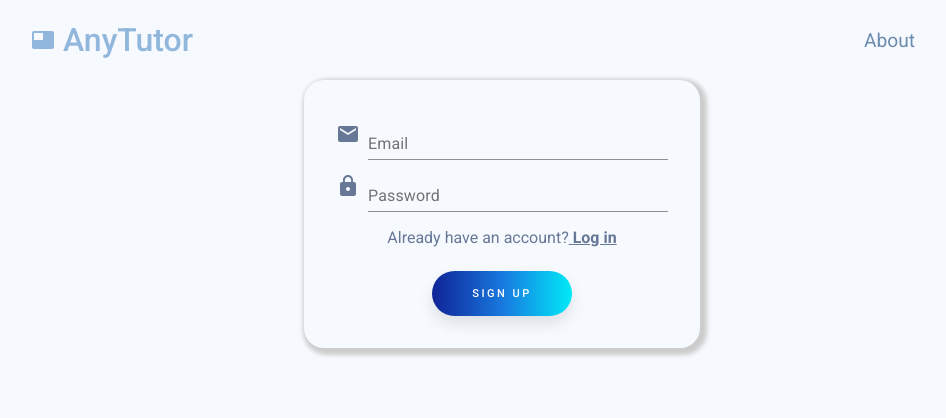
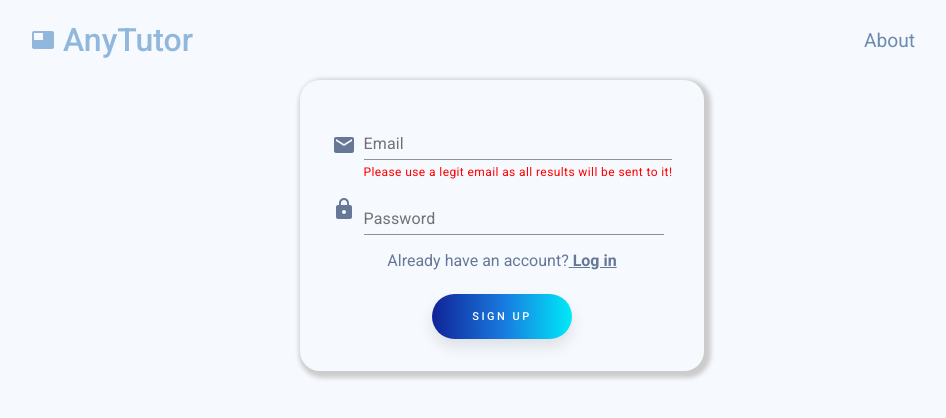
Before and after one commit to AllardQuek/AnyTutor, a React (Create React App) app: page /login in a window 1280 px wide. Shown: the top 418 px of the page, without its empty margins (138-1084 px from the left). Built offline with nearby package versions, Linux system fonts and the light colour scheme; no server answers.

Commit message:
added helper text for email input

```diff
--- a/src/App.js
+++ b/src/App.js
@@ -16,7 +16,9 @@ function App() {
   const [email, setEmail] = useState("");
   const [uploadEmail, setUploadEmail] = useState("");
   const [password, setPassword] = useState("");
-  const [emailError, setEmailError] = useState("");
+  const [emailError, setEmailError] = useState(
+    "Please use a legit email as all results will be sent to it!"
+  );
   const [passwordError, setPasswordError] = useState("");
   const [hasAccount, setHasAccount] = useState(false);
 
```
